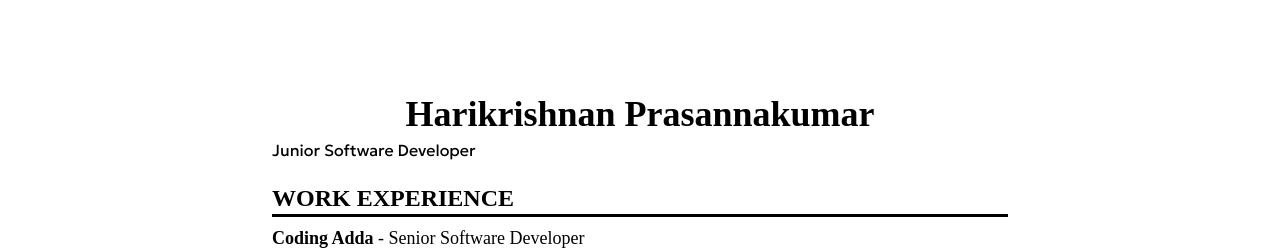
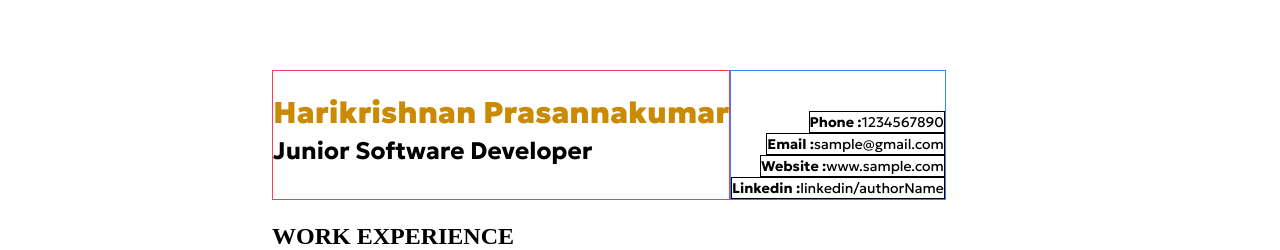
Before and after one commit to HarikrishnanYPR1707/EcliptiQ, a React (Vite) app: page /templates/sde/jlr in a window 1280 px wide. Shown: the part 282-532 px from the top of the page. Built offline with nearby package versions, Linux system fonts and the light colour scheme; no server answers; a web font is replaced by a local one.

Commit message:
Added Changes

```diff
--- a/src/components/resumeTemplates/sde/SdeJlr.jsx
+++ b/src/components/resumeTemplates/sde/SdeJlr.jsx
@@ -30,12 +30,35 @@ const SdeJlr = () => {
           className="aspect-[1/1.4142] w-full max-w-[800px] bg-white p-8 font-geologica text-black"
         >
           {/* resume top part */}
-          <div className="">
-            <div className="">
-              <h1 className="flex flex-col items-center justify-center pb-1 pt-6 text-center font-timesNewRoman text-4xl font-black">
+          <div className="flex">
+            <div className="border border-rose-500">
+              <h1 className="flex flex-col items-center justify-center pb-1 pt-6 text-center text-3xl font-black text-yellow-600">
                 Harikrishnan Prasannakumar
               </h1>
-              <h3 className="">Junior Software Developer</h3>
+              <h3 className="text-2xl font-bold">Junior Software Developer</h3>
+            </div>
+            <div className="flex flex-col items-end border border-blue-500 pt-10">
+              <p className="w-fit border border-black text-sm">
+                <span className="font-bold">Phone :</span>
+                <span className="">1234567890</span>
+              </p>
+              <p className="w-fit border border-black text-sm">
+                <span className="font-bold">Email :</span>
+                <span className="">sample@gmail.com</span>
+              </p>
+              <p className="w-fit border border-black text-sm">
+                <span className="font-bold">Website :</span>
+                <a href="#" className="">
+                  www.sample.com
+                </a>
+              </p>
+              <p className="w-fit border border-black text-sm">
+                <span className="font-bold">Linkedin :</span>
+                <a href="" className="">
+                  <span>linkedin/</span>
+                  <span>authorName</span>
+                </a>
+              </p>
             </div>
           </div>
           {/* resume work section */}
```
